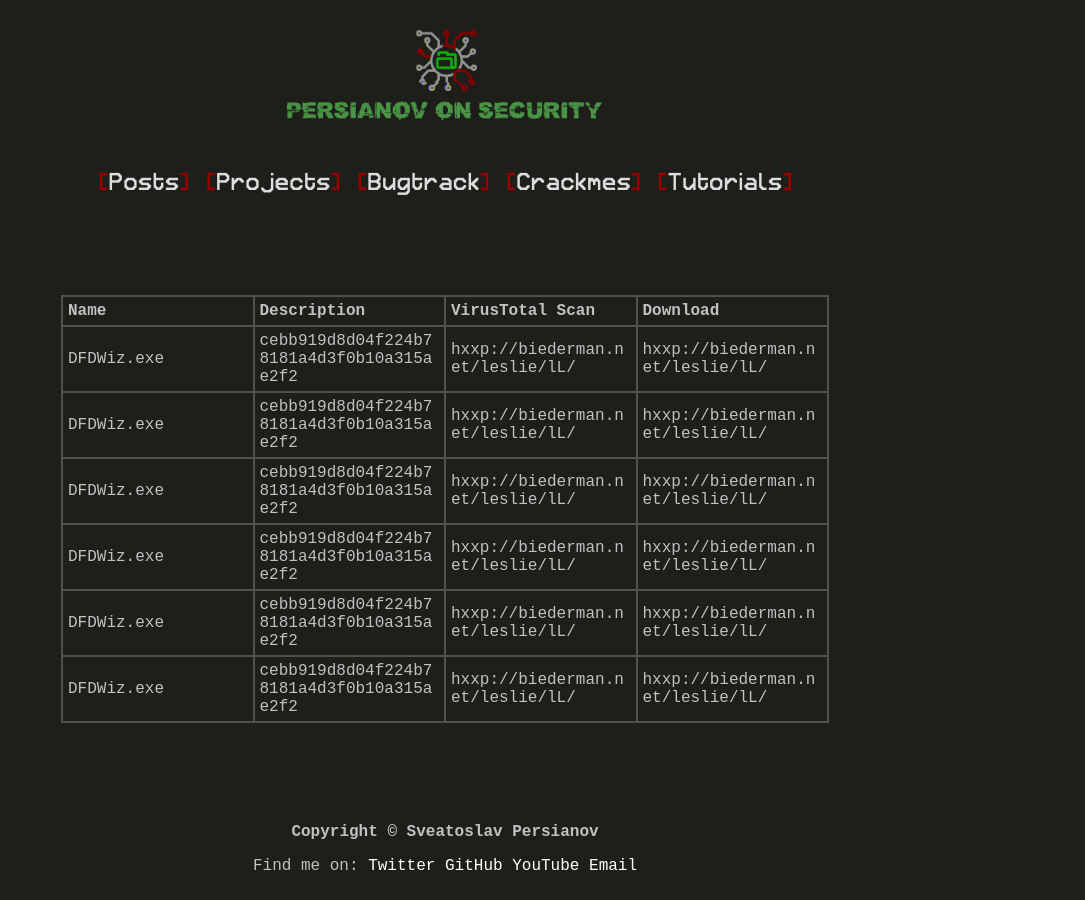
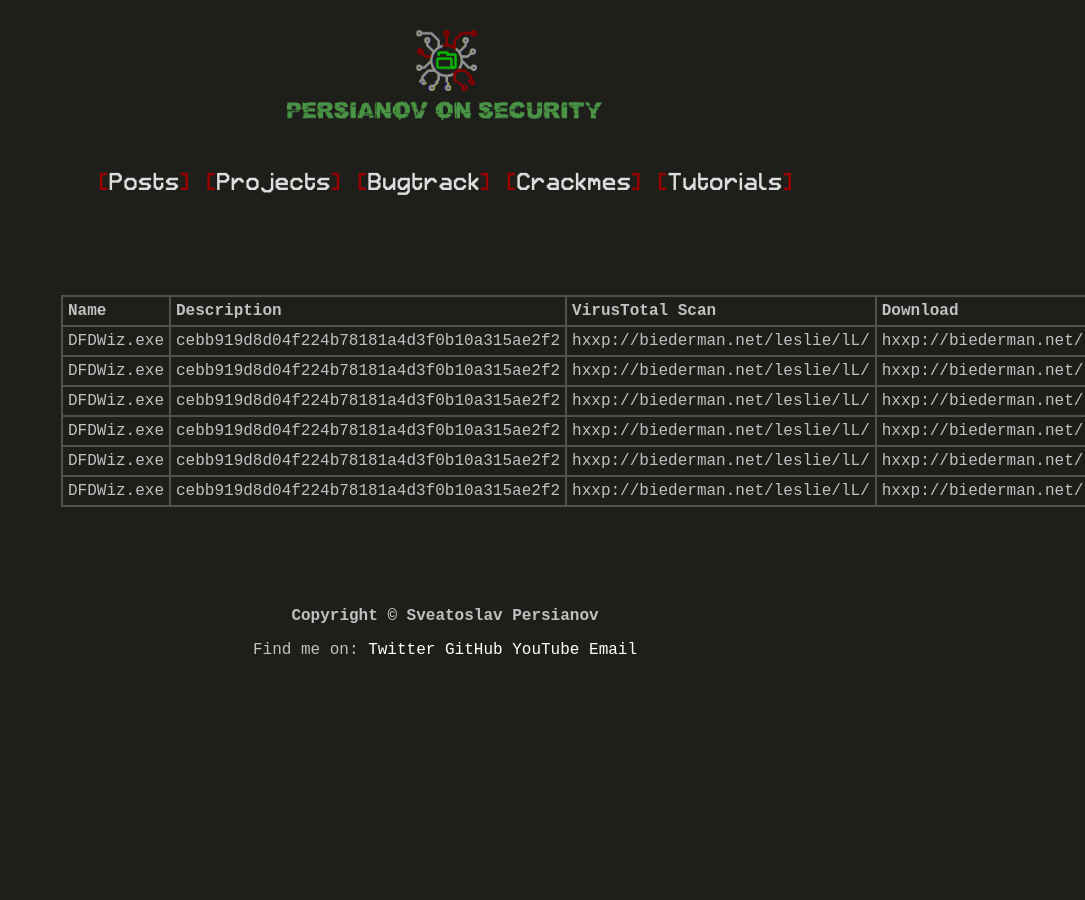
Before and after one commit to num1r0/num1r0.github.io, a Jekyll site: the page built from crackme-challenges.html, in a window 1280 px wide. Shown: the whole page, without its empty margins (195-1280 px from the left). Built offline with Jekyll 4.4.1, drawn with Linux system fonts in a browser that asks for light colours.

Commit message:
styled table

```diff
--- a/css/styles.css
+++ b/css/styles.css
@@ -125,9 +125,6 @@ pre {
 .total_posts {
     font-size: 13px;
 }
-.crackme-challenges {
-    table-layout: fixed;
-}
 .crackme-challenges td {
     word-wrap: break-word;
 }
```
